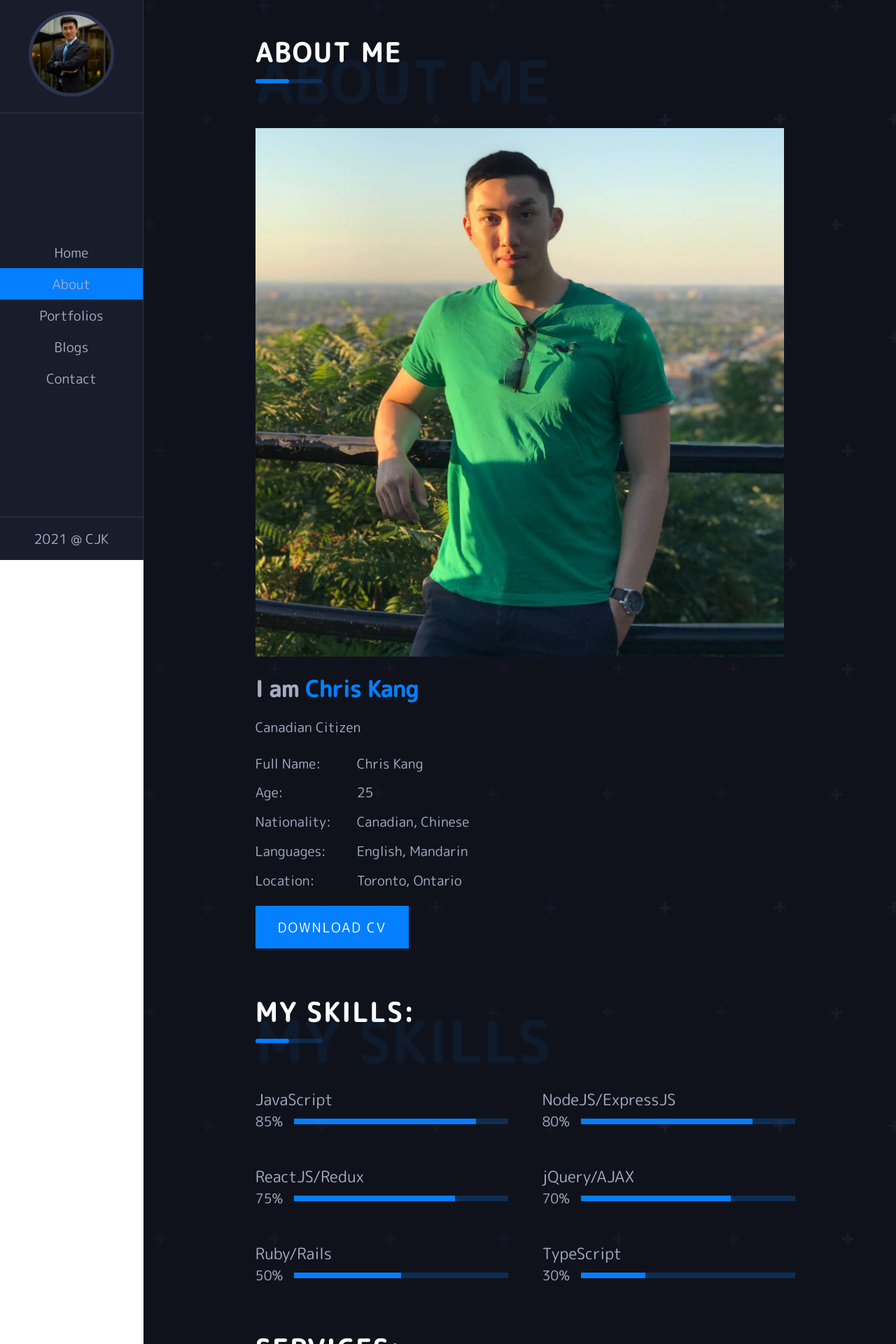
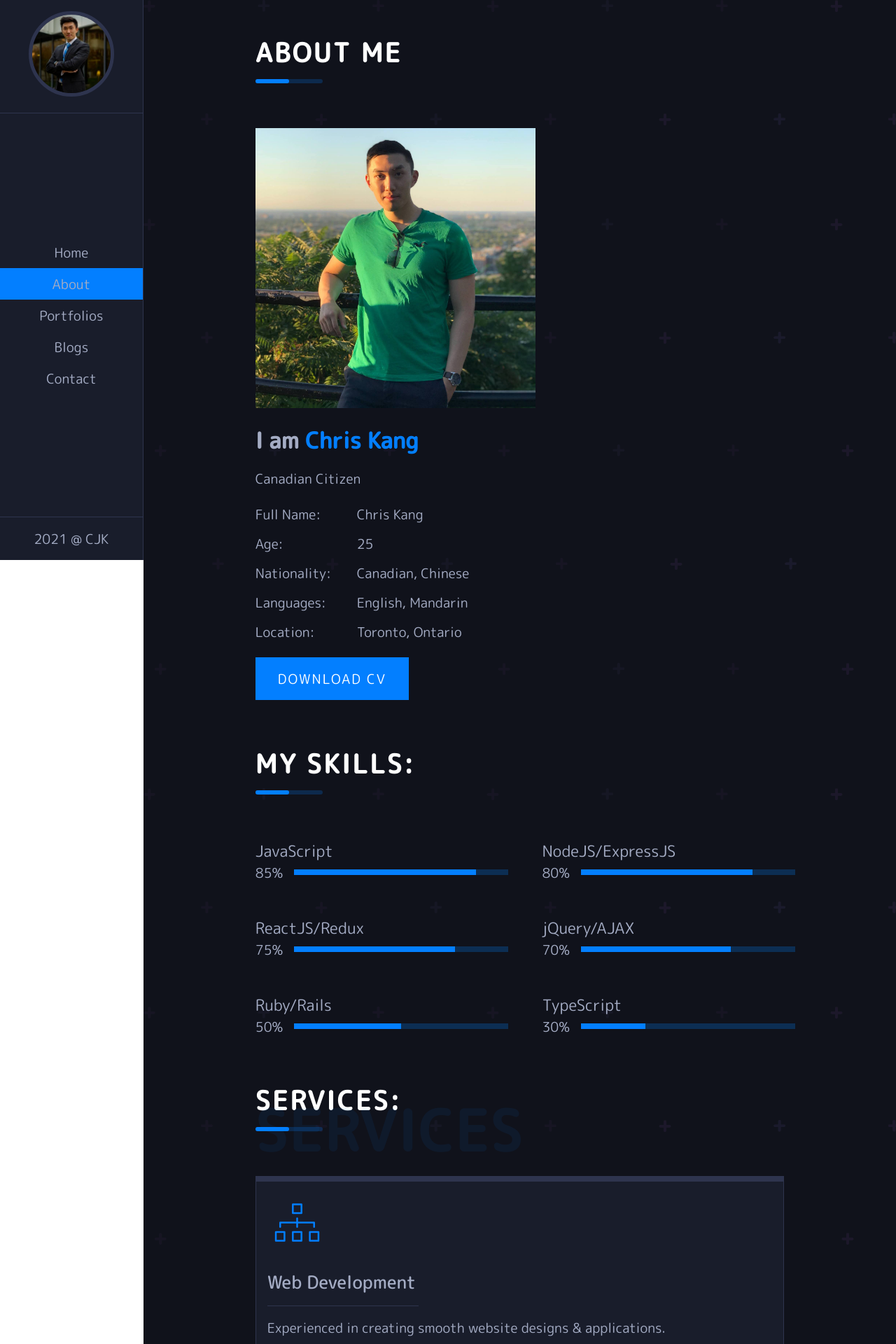
Before and after one commit to chriskang24/portfolio-site, a React (Create React App) app: page /about in a window 1280 px wide. Shown: the top 1920 px of the page at 70% size. Built offline with nearby package versions, Linux system fonts and the light colour scheme.

Commit message:
update mobile responsive layout

```diff
--- a/src/Pages/AboutPage.js
+++ b/src/Pages/AboutPage.js
@@ -10,9 +10,9 @@ import gamedev from '../img/game-dev.svg';
 export default function AboutPage() {
   return (
     <div className="AboutPage">
-      <Title title={'About Me'} span={'About Me'} />
+      <Title title={'About Me'} />
       <ImageSection />
-      <Title title={'My Skills:'} span={'My Skills'} />
+      <Title title={'My Skills:'} />
       <div className="skillsContainer">
         <SkillsSection skill={'JavaScript'} progress={'85%'} width={'85%'} />
         <SkillsSection skill={'NodeJS/ExpressJS'} progress={'80%'} width={'80%'} />
--- a/src/Styles/_about.scss
+++ b/src/Styles/_about.scss
@@ -4,8 +4,11 @@
   margin-bottom: 4rem;
 
   .img {
-    width: auto;
-    height: auto;
+    @media screen and (max-width: 600px) {
+      width: auto;
+      height: auto;
+    }
+    width: 400px;
     img {
       width: 100%;
       object-fit: cover;
--- a/src/Styles/_blogs.scss
+++ b/src/Styles/_blogs.scss
@@ -2,6 +2,7 @@
   display: grid;
   grid-template-columns: repeat(2, 1fr);
   grid-gap: 2.5rem;
+  padding-top: 5em;
   @media screen and (max-width: 1600px) {
     grid-template-columns: repeat(1, 1fr);
     grid-gap: 2rem;
--- a/src/Styles/_layout.scss
+++ b/src/Styles/_layout.scss
@@ -10,10 +10,10 @@
     @media screen and (max-width: 1000px) {
       transition: all 0.4s ease-in-out;
       transform: translateX(-100%);
-      width: 30%;
+      width: 25%;
     }
     @media screen and (max-width: 411px) {
-      width: 50%;
+      width: 20%;
     }
   }
 
```
